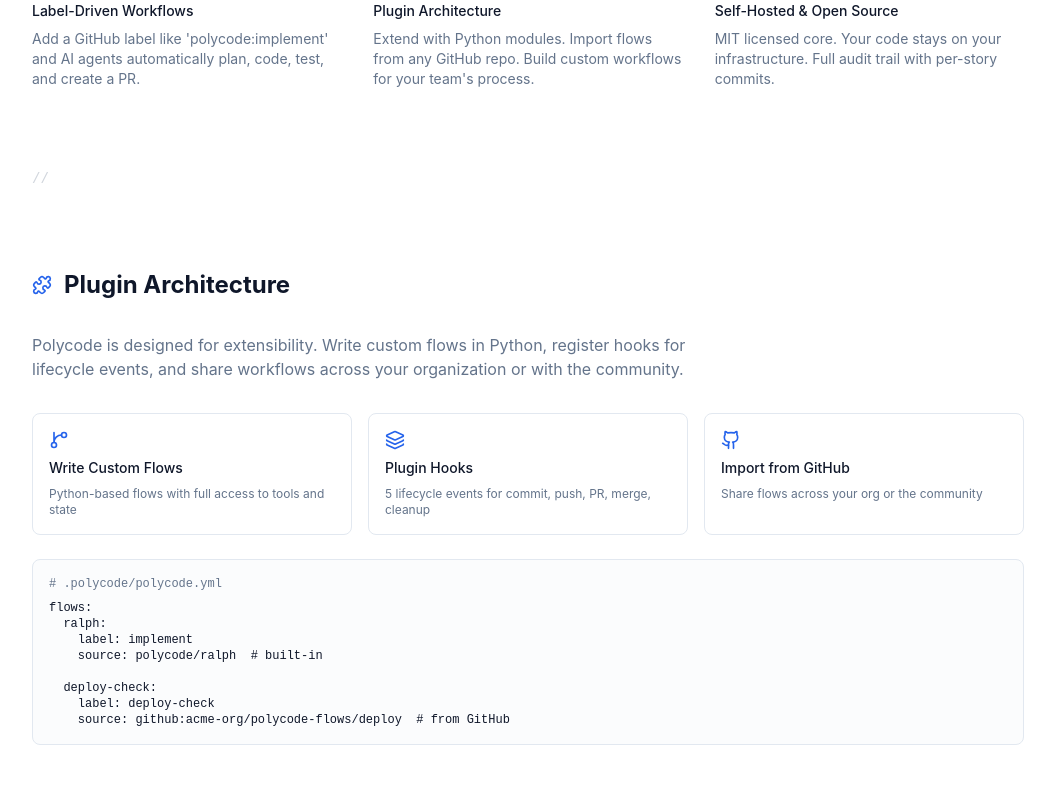
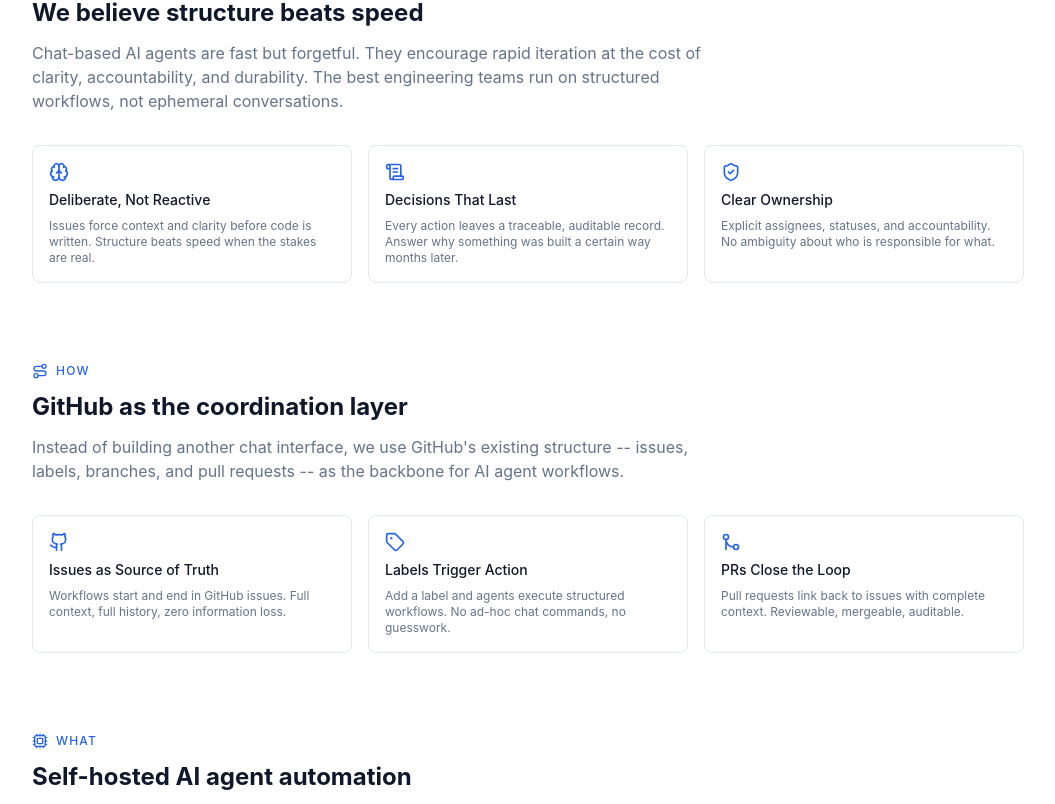
Before and after one commit to xeroc/polycode, a React (Vite) app in the folder apps/landing/: page / in a window 1280 px wide. Shown: the part 652-1456 px from the top of the page, without its empty margins (112-1167 px from the left). Built offline with nearby package versions, Linux system fonts and the light colour scheme.

Commit message:
🎨 style: sync vs async in a why,how,what approach

```diff
--- a/apps/landing/src/pages/Home.tsx
+++ b/apps/landing/src/pages/Home.tsx
@@ -11,6 +11,14 @@
   Lock,
   GitBranch,
   Layers,
+  Brain,
+  ScrollText,
+  ShieldCheck,
+  Tag,
+  GitMerge,
+  Target,
+  Route,
+  Cpu,
 } from "lucide-react";
 import { motion } from "framer-motion";
 import { useState } from "react";
@@ -34,6 +42,48 @@
     title: "Self-Hosted & Open Source",
     description:
       "MIT licensed core. Your code stays on your infrastructure. Full audit trail with per-story commits.",
+  },
+];
+
+const whyReasons = [
+  {
+    icon: Brain,
+    title: "Deliberate, Not Reactive",
+    description:
+      "Issues force context and clarity before code is written. Structure beats speed when the stakes are real.",
+  },
+  {
+    icon: ScrollText,
+    title: "Decisions That Last",
+    description:
+      "Every action leaves a traceable, auditable record. Answer why something was built a certain way months later.",
+  },
+  {
+    icon: ShieldCheck,
+    title: "Clear Ownership",
+    description:
+      "Explicit assignees, statuses, and accountability. No ambiguity about who is responsible for what.",
+  },
+];
+
+const howApproach = [
+  {
+    icon: Github,
+    title: "Issues as Source of Truth",
+    description:
+      "Workflows start and end in GitHub issues. Full context, full history, zero information loss.",
+  },
+  {
+    icon: Tag,
+    title: "Labels Trigger Action",
+    description:
+      "Add a label and agents execute structured workflows. No ad-hoc chat commands, no guesswork.",
+  },
+  {
+    icon: GitMerge,
+    title: "PRs Close the Loop",
+    description:
+      "Pull requests link back to issues with complete context. Reviewable, mergeable, auditable.",
   },
 ];
 
@@ -152,10 +202,10 @@
                 View on GitHub
               </a>
               <a
-                href="#how-it-works"
+                href="#why"
                 className="border bg-background hover:bg-accent hover:text-accent-foreground inline-flex cursor-pointer items-center justify-center gap-2 whitespace-nowrap rounded-none font-medium text-sm outline-hidden transition-all focus-visible:border-ring focus-visible:ring-[3px] focus-visible:ring-ring/50 disabled:pointer-events-none disabled:cursor-not-allowed disabled:opacity-50 h-11 px-6"
               >
-                See How It Works
+                Why Polycode
                 <ArrowRight className="h-4 w-4" />
               </a>
             </div>
@@ -194,8 +244,90 @@
         //
       </div>
 
-      {/* Features Section */}
-      <section className="py-20" id="features">
+      {/* Golden Circle: Why → How → What */}
+      <section className="py-20" id="why">
+        {/* WHY */}
+        <div className="mb-20">
+          <div className="flex items-center gap-2 mb-3">
+            <Target className="h-4 w-4 text-primary" />
+            <span className="text-xs font-medium uppercase tracking-widest text-primary">
+              Why
+            </span>
+          </div>
+          <h2 className="text-2xl font-bold mb-3">
+            We believe structure beats speed
+          </h2>
+          <p className="text-muted-foreground mb-8 max-w-2xl">
+            Chat-based AI agents are fast but forgetful. They encourage rapid
+            iteration at the cost of clarity, accountability, and durability.
+            The best engineering teams run on structured workflows, not
+            ephemeral conversations.
+          </p>
+          <div className="grid gap-4 md:grid-cols-3">
+            {whyReasons.map((item, index) => (
+              <motion.div
+                key={item.title}
+                initial={{ opacity: 0, y: 10 }}
+                animate={{ opacity: 1, y: 0 }}
+                transition={{ duration: 0.3, delay: index * 0.1 }}
+                className="bg-card border-border rounded-lg border p-4 space-y-2"
+              >
+                <item.icon className="h-5 w-5 text-primary" />
+                <h3 className="font-medium text-sm">{item.title}</h3>
+                <p className="text-xs text-muted-foreground">
+                  {item.description}
+                </p>
+              </motion.div>
+            ))}
+          </div>
+        </div>
+
+        {/* HOW */}
+        <div className="mb-20">
+          <div className="flex items-center gap-2 mb-3">
+            <Route className="h-4 w-4 text-primary" />
+            <span className="text-xs font-medium uppercase tracking-widest text-primary">
+              How
+            </span>
+          </div>
+          <h2 className="text-2xl font-bold mb-3">
+            GitHub as the coordination layer
+          </h2>
+          <p className="text-muted-foreground mb-8 max-w-2xl">
+            Instead of building another chat interface, we use GitHub's existing
+            structure -- issues, labels, branches, and pull requests -- as the
+            backbone for AI agent workflows.
+          </p>
+          <div className="grid gap-4 md:grid-cols-3">
+            {howApproach.map((item, index) => (
+              <motion.div
+                key={item.title}
+                initial={{ opacity: 0, y: 10 }}
+                animate={{ opacity: 1, y: 0 }}
+                transition={{ duration: 0.3, delay: index * 0.1 }}
+                className="bg-card border-border rounded-lg border p-4 space-y-2"
+              >
+                <item.icon className="h-5 w-5 text-primary" />
+                <h3 className="font-medium text-sm">{item.title}</h3>
+                <p className="text-xs text-muted-foreground">
+                  {item.description}
+                </p>
+              </motion.div>
+            ))}
+          </div>
+        </div>
+
+        {/* WHAT */}
+        <div>
+          <div className="flex items-center gap-2 mb-3">
+            <Cpu className="h-4 w-4 text-primary" />
+            <span className="text-xs font-medium uppercase tracking-widest text-primary">
+              What
+            </span>
+          </div>
+          <h2 className="text-2xl font-bold mb-3">
+            Self-hosted AI agent automation
+          </h2>
           <div className="grid gap-8 md:grid-cols-3">
             {features.map((feature, index) => (
               <motion.div
@@ -214,6 +346,7 @@
                 </p>
               </motion.div>
             ))}
+          </div>
         </div>
       </section>
 
```
Lines whose indentation alone changed are shown as unchanged.
